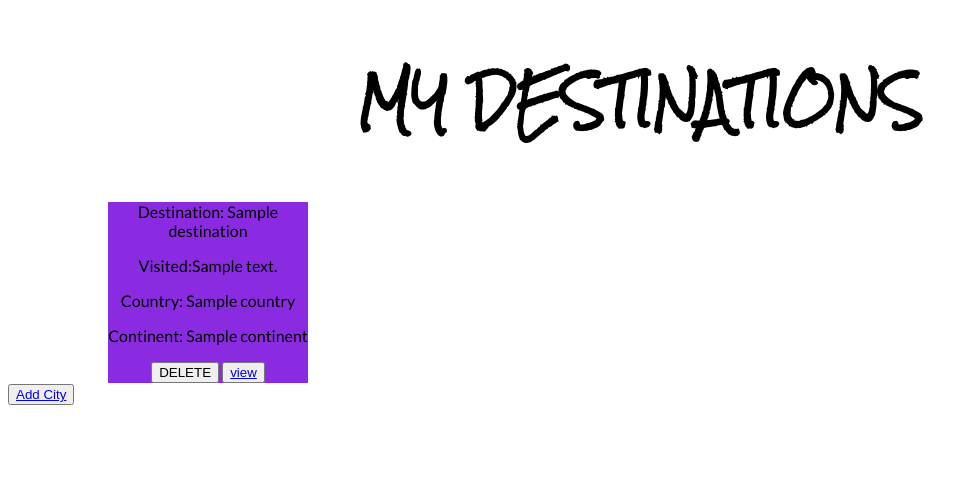
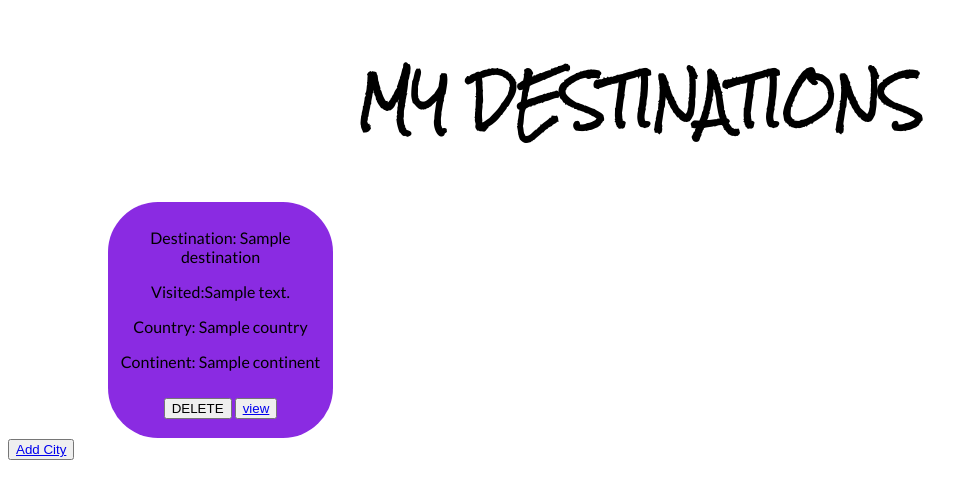
Before and after one commit to spencerT101/Bucket_List_Project_1, a Flask app: page /destinations in a window 1280 px wide. Shown: the part 99-598 px from the top of the page, without its empty margins (0-978 px from the left). Run offline with Flask 2, Linux system fonts and the light colour scheme; a database or web service that is not in the repository returns one stand-in record (values such as "Sample title"); some libraries are stand-ins or nearby versions.

Commit message:
updated destinations edit file

```diff
--- a/project_start_code/static/style.css
+++ b/project_start_code/static/style.css
@@ -74,12 +74,18 @@ body{
 
 
 .mydestination {
-    flex-direction: column;
-    justify-content: center;
+    display:grid;
+    flex-direction:column;
     text-align:center;
     background-color: blueviolet;
-    max-width: 200px;
+    max-width: 225px;
     margin-left: 100px;
     position:relative;
+    justify-content: space-around;
+    border-radius: 50px;
 
 }
+
+.entries{
+    padding:10px;
+}
--- a/project_start_code/templates/destinations/index.html
+++ b/project_start_code/templates/destinations/index.html
@@ -6,10 +6,12 @@
 
 <div class = "mydestination">
     <div>
+        <section class= "entries">
        <p>Destination: {{bucket_list.destination.city_name}}</p>
        <p>Visited:{{bucket_list.destination.visited}}</p>
        <p>Country: {{bucket_list.destination.country.name}}</p>
        <p>Continent: {{bucket_list.destination.country.continent}}</p>
+    </section>
         </div>
 
         <form class = "delete-list" action = "/destinations/{{bucket_list.id}}/delete" method = "post">
@@ -17,6 +19,7 @@
 
             <button><a href = "/destinations/{{bucket_list.id}}">view</a></button>
             </form>
+            <br>
         </div>
     </div>
 </div>
```
